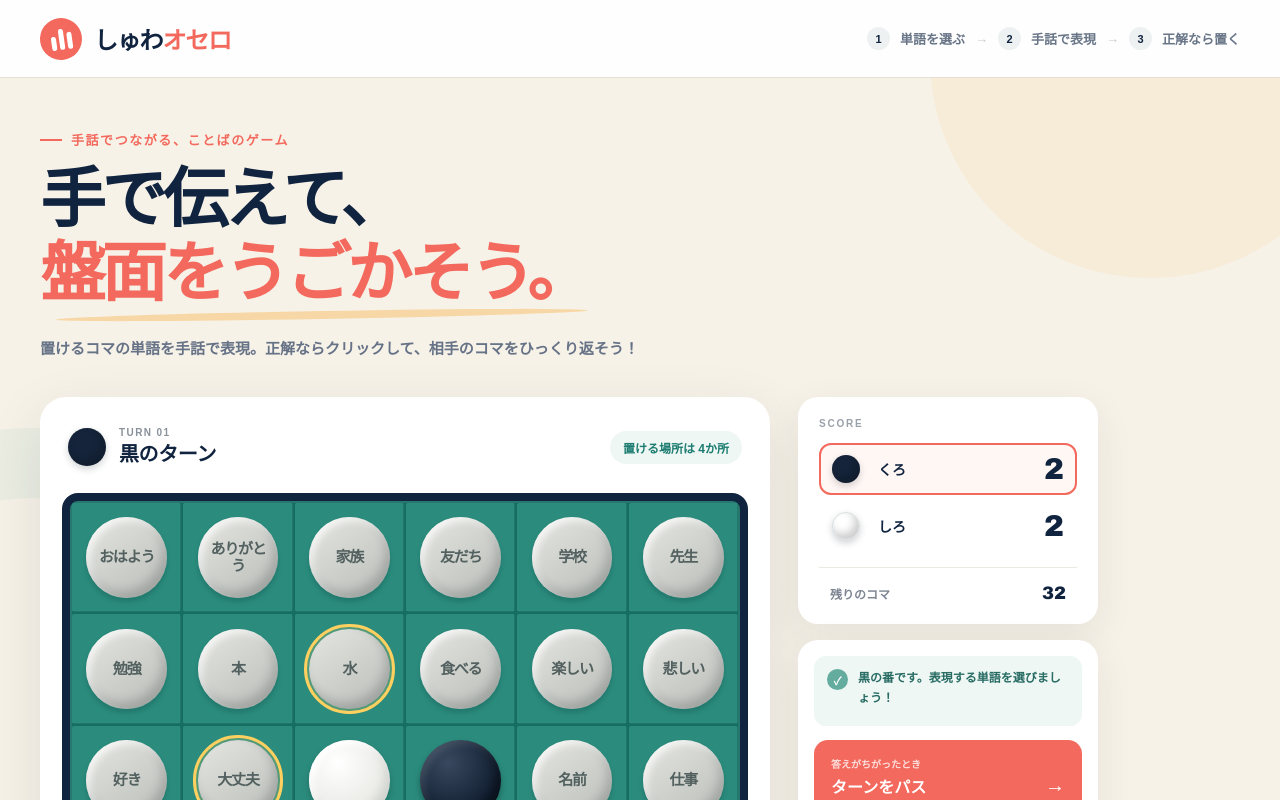
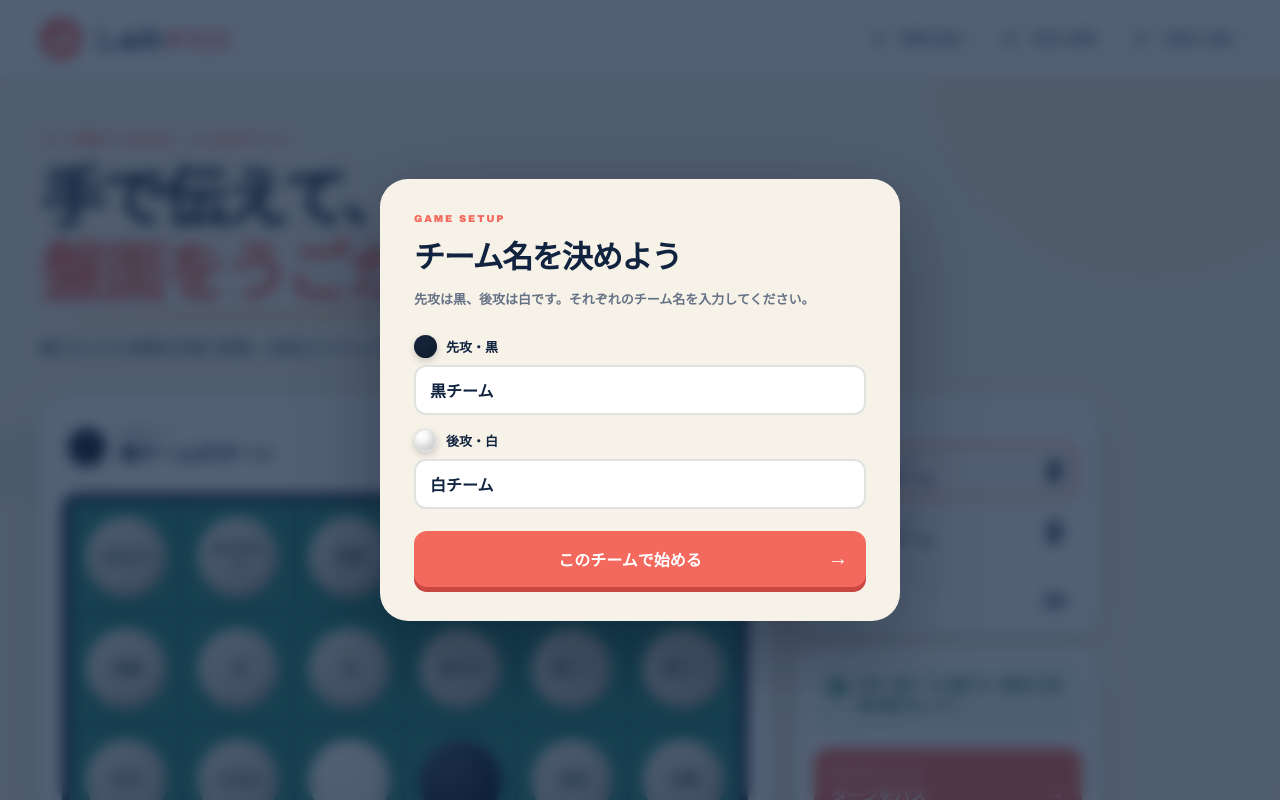
Before and after one commit to souma1030/shuwa-othello, a React (Vite) app: page / in a window 1280 px wide. Shown: the top 800 px of the page. Built offline with nearby package versions, Linux system fonts and the light colour scheme.

Commit message:
Add team setup and automatic passes

```diff
--- a/src/App.tsx
+++ b/src/App.tsx
@@ -3,8 +3,10 @@ import './styles.css';
 
 type StoneColor = 'black' | 'white';
 type Cell = { color: StoneColor | null; word: string };
+type TeamNames = Record<StoneColor, string>;
 
 const SIZE = 6;
+const defaultTeamNames: TeamNames = { black: '黒チーム', white: '白チーム' };
 const directions = [-1, 0, 1]
   .flatMap((row) => [-1, 0, 1].map((col) => [row, col] as const))
   .filter(([row, col]) => row !== 0 || col !== 0);
@@ -76,7 +78,10 @@ export default function Home() {
   const [turn, setTurn] = useState<StoneColor>('black');
   const [moveNumber, setMoveNumber] = useState(1);
   const [flipping, setFlipping] = useState<Set<string>>(new Set());
-  const [notice, setNotice] = useState('黒の番です。表現する単語を選びましょう！');
+  const [teamNames, setTeamNames] = useState<TeamNames>(defaultTeamNames);
+  const [draftNames, setDraftNames] = useState<TeamNames>(defaultTeamNames);
+  const [gameStarted, setGameStarted] = useState(false);
+  const [notice, setNotice] = useState('先攻・黒チームの番です。表現する単語を選びましょう！');
 
   const legal = useMemo(() => legalMoves(board, turn), [board, turn]);
   const otherLegal = useMemo(() => legalMoves(board, opponent(turn)), [board, turn]);
@@ -90,34 +95,43 @@ export default function Home() {
   );
   const gameOver = counts.open === 0 || (legal.size === 0 && otherLegal.size === 0);
 
-  function changeTurn(message?: string) {
+  function finishTurn(nextBoard: Cell[][], message: string) {
     const next = opponent(turn);
+    const nextMoves = legalMoves(nextBoard, next);
+    const currentMoves = legalMoves(nextBoard, turn);
+
+    if (nextMoves.size === 0 && currentMoves.size > 0) {
+      setMoveNumber((value) => value + 2);
+      setNotice(`${message} ${teamNames[next]}は置ける場所がないため、自動でパスしました。${teamNames[turn]}の番です。`);
+      return;
+    }
+
     setTurn(next);
     setMoveNumber((value) => value + 1);
-    setNotice(message ?? `${next === 'black' ? '黒' : '白'}の番です。表現する単語を選びましょう！`);
+    setNotice(`${message} 次は${teamNames[next]}の番です。`);
   }
 
   function place(row: number, col: number) {
     const key = `${row}-${col}`;
-    if (!legal.has(key) || gameOver) return;
+    if (!gameStarted || !legal.has(key) || gameOver) return;
 
     const flips = flipsFor(board, row, col, turn);
     const changed = new Set([key, ...flips.map(([r, c]) => `${r}-${c}`)]);
     const nextBoard = board.map((line, rowIndex) =>
       line.map((cell, colIndex) =>
-        changed.has(`${rowIndex}-${colIndex}`) ? { ...cell, color: turn } : cell,
+        changed.has(`${rowIndex}-${colIndex}`) ? { color: turn, word: '' } : cell,
       ),
     );
 
     setBoard(nextBoard);
     setFlipping(changed);
     window.setTimeout(() => setFlipping(new Set()), 620);
-    changeTurn(`正解！ ${flips.length}枚ひっくり返しました。次は${opponent(turn) === 'black' ? '黒' : '白'}の番です。`);
+    finishTurn(nextBoard, `正解！ ${flips.length}枚ひっくり返しました。`);
   }
 
   function passTurn() {
-    if (gameOver) return;
-    changeTurn(`パスしました。${opponent(turn) === 'black' ? '黒' : '白'}の番です。`);
+    if (!gameStarted || gameOver) return;
+    finishTurn(board, `${teamNames[turn]}がパスしました。`);
   }
 
   function resetGame() {
@@ -125,13 +139,66 @@ export default function Home() {
     setTurn('black');
     setMoveNumber(1);
     setFlipping(new Set());
-    setNotice('新しいゲームを始めました。黒の番です！');
+    setNotice(`新しいゲームを始めました。${teamNames.black}の番です！`);
   }
 
-  const result = counts.black === counts.white ? '引き分けです！' : `${counts.black > counts.white ? '黒' : '白'}の勝ち！`;
+  function startGame() {
+    const names = {
+      black: draftNames.black.trim() || defaultTeamNames.black,
+      white: draftNames.white.trim() || defaultTeamNames.white,
+    };
+    setTeamNames(names);
+    setDraftNames(names);
+    setBoard(makeBoard());
+    setTurn('black');
+    setMoveNumber(1);
+    setFlipping(new Set());
+    setNotice(`${names.black}の番です。表現する単語を選びましょう！`);
+    setGameStarted(true);
+  }
+
+  function editTeamNames() {
+    setDraftNames(teamNames);
+    setGameStarted(false);
+  }
+
+  const result = counts.black === counts.white ? '引き分けです！' : `${counts.black > counts.white ? teamNames.black : teamNames.white}の勝ち！`;
 
   return (
     <main>
+      {!gameStarted && (
+        <div className="setup-overlay">
+          <section className="setup-dialog" role="dialog" aria-modal="true" aria-labelledby="setup-title">
+            <p className="setup-label">GAME SETUP</p>
+            <h2 id="setup-title">チーム名を決めよう</h2>
+            <p className="setup-description">先攻は黒、後攻は白です。それぞれのチーム名を入力してください。</p>
+            <div className="setup-fields">
+              <label>
+                <span><i className="mini-stone black" />先攻・黒</span>
+                <input
+                  type="text"
+                  value={draftNames.black}
+                  maxLength={16}
+                  onChange={(event) => setDraftNames((names) => ({ ...names, black: event.target.value }))}
+                  placeholder="先攻チーム名"
+                />
+              </label>
+              <label>
+                <span><i className="mini-stone white" />後攻・白</span>
+                <input
+                  type="text"
+                  value={draftNames.white}
+                  maxLength={16}
+                  onChange={(event) => setDraftNames((names) => ({ ...names, white: event.target.value }))}
+                  placeholder="後攻チーム名"
+                />
+              </label>
+            </div>
+            <button className="start-button" type="button" onClick={startGame}>このチームで始める <b>→</b></button>
+          </section>
+        </div>
+      )}
+
       <header className="topbar">
         <a className="brand" href="#game" aria-label="しゅわオセロ ホーム">
           <span className="brand-mark" aria-hidden="true"><i /><i /><i /></span>
@@ -153,7 +220,7 @@ export default function Home() {
               <div className={`turn-stone ${turn}`} />
               <div>
                 <span>TURN {String(moveNumber).padStart(2, '0')}</span>
-                <strong>{gameOver ? 'ゲーム終了' : `${turn === 'black' ? '黒' : '白'}のターン`}</strong>
+                <strong>{gameOver ? 'ゲーム終了' : `${teamNames[turn]}のターン`}</strong>
               </div>
               {!gameOver && <p>{legal.size > 0 ? `置ける場所は ${legal.size}か所` : '置ける場所がありません'}</p>}
             </div>
@@ -161,7 +228,7 @@ export default function Home() {
             <div className="board" role="grid" aria-label="6×6のオセロ盤">
               {board.map((row, rowIndex) => row.map((cell, colIndex) => {
                 const key = `${rowIndex}-${colIndex}`;
-                const canPlace = legal.has(key) && !gameOver;
+                const canPlace = gameStarted && legal.has(key) && !gameOver;
                 return (
                   <button
                     className={`square ${canPlace ? 'legal' : ''}`}
@@ -183,10 +250,14 @@ export default function Home() {
             <section className="score-card">
               <p className="card-label">SCORE</p>
               <div className={`player black-player ${turn === 'black' && !gameOver ? 'active' : ''}`}>
-                <div className="mini-stone black" /><span>くろ</span><strong>{counts.black}</strong>
+                <div className="mini-stone black" />
+                <div className="player-info"><small>先攻・黒</small><span>{teamNames.black}</span></div>
+                <strong>{counts.black}</strong>
               </div>
               <div className={`player white-player ${turn === 'white' && !gameOver ? 'active' : ''}`}>
-                <div className="mini-stone white" /><span>しろ</span><strong>{counts.white}</strong>
+                <div className="mini-stone white" />
+                <div className="player-info"><small>後攻・白</small><span>{teamNames.white}</span></div>
+                <strong>{counts.white}</strong>
               </div>
               <div className="score-rule" />
               <div className="remaining"><span>残りのコマ</span><strong>{counts.open}</strong></div>
@@ -199,9 +270,8 @@ export default function Home() {
               </button>
               <p className="pass-note">コマを置かずに相手の番へ移ります</p>
               <button className="reset-button" type="button" onClick={resetGame}>↻ はじめから</button>
+              <button className="teams-button" type="button" onClick={editTeamNames}>チーム名を変更</button>
             </section>
-
-            <section className="tip-card"><span>POINT</span><p>表情や口の形も、手話を伝える大切な要素です。</p></section>
           </aside>
         </div>
       </section>
--- a/src/styles.css
+++ b/src/styles.css
@@ -12,6 +12,22 @@ html { scroll-behavior: smooth; }
 body { margin: 0; background: var(--cream); color: var(--ink); font-family: var(--font-noto-sans-jp), "Yu Gothic", "Hiragino Kaku Gothic ProN", sans-serif; }
 button, a { -webkit-tap-highlight-color: transparent; }
 button { font: inherit; }
+
+.setup-overlay { position: fixed; inset: 0; z-index: 50; display: grid; place-items: center; padding: 20px; background: rgba(16,35,63,.72); backdrop-filter: blur(7px); }
+.setup-dialog { width: min(520px, 100%); background: var(--cream); border-radius: 28px; padding: 34px; box-shadow: 0 28px 80px rgba(3,13,27,.34); }
+.setup-label { margin: 0 0 8px; color: var(--coral); font: 900 10px var(--font-archivo); letter-spacing: .18em; }
+.setup-dialog h2 { margin: 0; font-size: 31px; letter-spacing: -.04em; }
+.setup-description { margin: 12px 0 24px; color: #667286; font-size: 13px; line-height: 1.7; font-weight: 700; }
+.setup-fields { display: grid; gap: 14px; }
+.setup-fields label { display: block; color: var(--ink); font-size: 13px; font-weight: 900; }
+.setup-fields label > span { display: flex; align-items: center; gap: 9px; margin-bottom: 7px; }
+.setup-fields .mini-stone { width: 23px; height: 23px; }
+.setup-fields input { width: 100%; height: 50px; border: 2px solid #dfe2df; border-radius: 12px; background: white; color: var(--ink); padding: 0 14px; font-size: 16px; font-weight: 800; outline: none; }
+.setup-fields input:focus { border-color: var(--coral); box-shadow: 0 0 0 4px rgba(243,105,93,.12); }
+.start-button { width: 100%; margin-top: 22px; min-height: 56px; border: 0; border-radius: 13px; background: var(--coral); color: white; padding: 12px 18px; font-weight: 900; box-shadow: 0 5px 0 #c94841; cursor: pointer; }
+.start-button b { float: right; font-size: 20px; }
+.start-button:hover { transform: translateY(-2px); box-shadow: 0 7px 0 #c94841; }
+.start-button:active { transform: translateY(4px); box-shadow: 0 1px 0 #c94841; }
 
 .topbar { height: 78px; padding: 0 max(28px, calc((100vw - 1200px) / 2)); display: flex; align-items: center; justify-content: space-between; background: rgba(255,255,255,.94); border-bottom: 1px solid #e6dfd2; position: relative; z-index: 5; }
 .brand { color: var(--ink); text-decoration: none; display: flex; align-items: center; gap: 12px; font-size: 24px; font-weight: 900; letter-spacing: -.05em; }
@@ -70,14 +86,16 @@ button { font: inherit; }
 .neutral-dot { background: #cdd0cd; }
 
 .side-panel { display: flex; flex-direction: column; gap: 16px; }
-.score-card, .action-card, .tip-card { background: white; border-radius: 20px; box-shadow: 0 12px 38px rgba(30,43,56,.08); }
+.score-card, .action-card { background: white; border-radius: 20px; box-shadow: 0 12px 38px rgba(30,43,56,.08); }
 .score-card { padding: 21px; }
 .card-label { margin: 0 0 14px; color: #9aa1aa; font-size: 10px; font-weight: 900; letter-spacing: .18em; }
 .player { display: grid; grid-template-columns: 36px 1fr auto; gap: 10px; align-items: center; border-radius: 12px; padding: 9px 11px; border: 2px solid transparent; transition: .2s; }
 .player + .player { margin-top: 5px; }
 .player.active { border-color: var(--coral); background: #fff7f4; }
 .mini-stone { width: 28px; height: 28px; }
-.player span { font-weight: 800; font-size: 14px; }
+.player-info { min-width: 0; display: flex; flex-direction: column; gap: 1px; }
+.player-info small { color: #8b939d; font-size: 9px; font-weight: 900; }
+.player-info span { overflow: hidden; text-overflow: ellipsis; white-space: nowrap; font-weight: 800; font-size: 14px; }
 .player strong { font-family: var(--font-archivo); font-size: 30px; line-height: 1; }
 .score-rule { height: 1px; background: #ece9e2; margin: 15px 0; }
 .remaining { display: flex; justify-content: space-between; align-items: center; color: #7c8591; font-size: 12px; font-weight: 700; padding: 0 11px; }
@@ -95,9 +113,8 @@ button { font: inherit; }
 .pass-note { text-align: center; color: #9a9fa6; font-size: 10px; margin: 11px 0 2px; }
 .reset-button { width: 100%; border: 0; background: transparent; color: #667286; padding: 12px 0 4px; cursor: pointer; font-size: 12px; font-weight: 800; }
 .reset-button:hover { color: var(--coral); }
-.tip-card { padding: 17px 19px; border-left: 5px solid #f5b553; display: flex; gap: 13px; align-items: flex-start; }
-.tip-card span { background: #f5b553; color: white; border-radius: 5px; padding: 3px 5px; font: 800 8px var(--font-archivo); letter-spacing: .08em; }
-.tip-card p { margin: 0; color: #6c7682; font-size: 11px; line-height: 1.65; font-weight: 700; }
+.teams-button { width: 100%; border: 0; background: transparent; color: #8b939d; padding: 7px 0 2px; cursor: pointer; font-size: 11px; font-weight: 800; text-decoration: underline; text-underline-offset: 3px; }
+.teams-button:hover { color: var(--coral); }
 
 footer { min-height: 94px; background: var(--ink); color: white; padding: 0 max(28px, calc((100vw - 1200px) / 2)); display: flex; justify-content: space-between; align-items: center; }
 footer span { color: #64738a; font: 700 11px var(--font-archivo); letter-spacing: .18em; }
@@ -108,9 +125,10 @@ footer p { font-size: 13px; font-weight: 700; }
   .hero { padding-top: 38px; }
   .game-layout { grid-template-columns: 1fr; max-width: 690px; }
   .side-panel { display: grid; grid-template-columns: 1fr 1fr; }
-  .tip-card { grid-column: 1 / -1; }
 }
 @media (max-width: 600px) {
+  .setup-dialog { padding: 27px 20px 24px; border-radius: 22px; }
+  .setup-dialog h2 { font-size: 26px; }
   .topbar { height: 66px; padding: 0 18px; }
   .brand { font-size: 20px; }
   .brand-mark { width: 36px; height: 36px; }
```
